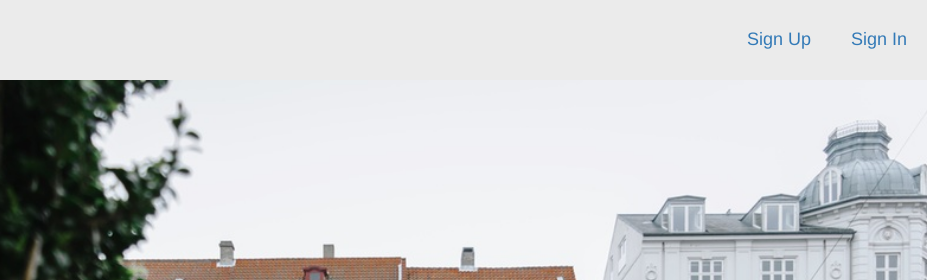
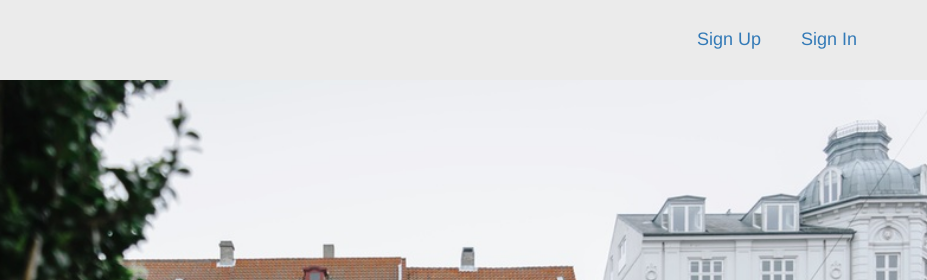
Before and after one commit to lizziesz/hitchbike, a website: page public/index.html in a window 1280 px wide. Shown: the top 280 px of the page, 353-1280 px from the left. Drawn offline with nearby package versions, Linux system fonts and the light colour scheme; some packages are replaced by stand-ins of ours; no server answers; a script that the page names is missing.

Commit message:
fixed bikes page background image scaling plus other small fixes

```diff
--- a/public/stylesheets/sass/base/_page-element-structure.scss
+++ b/public/stylesheets/sass/base/_page-element-structure.scss
@@ -2,7 +2,7 @@ body {
   margin-bottom: 0;
 }
 
-// Landing Page Styling
+// Landing Page Structure
 
 #landingContainer {
   margin-top: 0px;
@@ -14,7 +14,7 @@ body {
   padding-top: 30px;
 }
 
-#instrucitons {
+#instructions {
   margin-bottom: 30px;
 }
 
@@ -43,7 +43,7 @@ body {
   margin-right: 20px;
 }
 
-// Styling for the universal header
+// Structure for the universal header
 
 header.masthead {
   display: flex;
@@ -68,16 +68,17 @@ div.account-cta {
   display: flex;
   justify-content: space-around;
   width: 200px;
+  margin-right: 50px;
 }
 
-// Bikes Page Styling
+// Bikes Page Structure
 
 main.bikes {
   display: flex;
   flex-direction: column;
   align-items: center;
   width: 100%;
-  height: auto;
+  min-height: 698px;
   background-size: 1440px;
 }
 
--- a/public/stylesheets/sass/base/_page-element-style.scss
+++ b/public/stylesheets/sass/base/_page-element-style.scss
@@ -1,13 +1,15 @@
 // Styling for the universal Header
 
-header {
+header.masthead {
   background-color: #EBEBEB;
+  -webkit-box-shadow: 0px 1.5px 3px 0px rgba(0,0,0,0.6);
+  -moz-box-shadow: 0px 1.5px 3px 0px rgba(0,0,0,0.6);
+  box-shadow: 0px 1.5px 3px 0px rgba(0,0,0,0.6);
 }
 header div {
   color: black;
   font-size: 18px;
 }
-
 
 // Styling for the Landing Page
 
```
Also changed, not shown: public/stylesheets/style.css, 1 other file.
